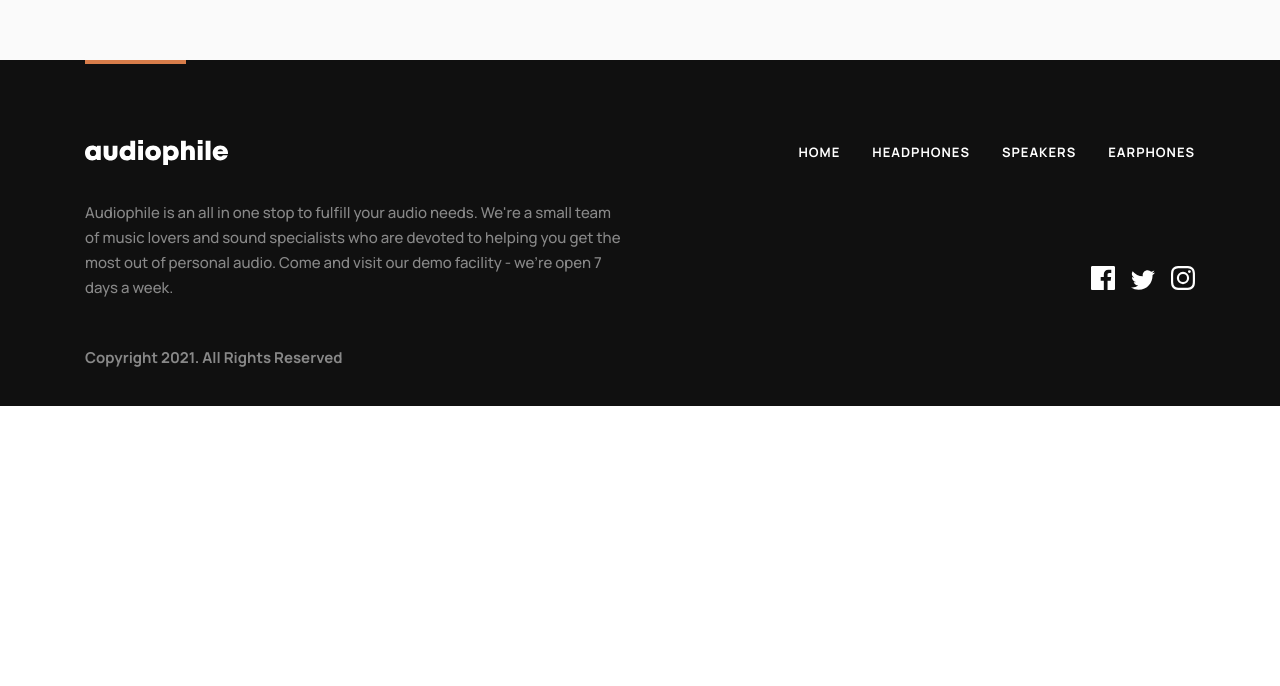
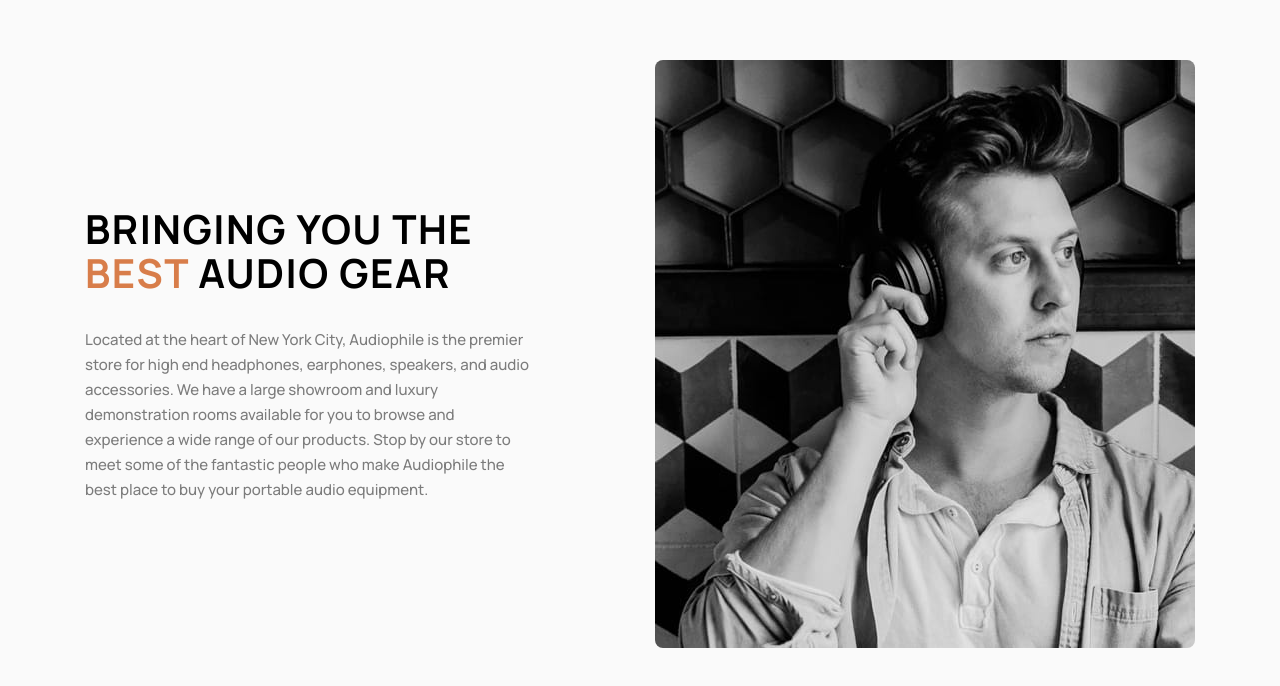
Before and after one commit to davidthus/audiophile-ecommerce, a React (Create React App) app: page / in a window 1280 px wide. Shown: the part 2728-3414 px from the top of the page. Before the commit the page ends 3134 px from the top, so only its background shows below. Built offline with nearby package versions, Linux system fonts and the light colour scheme.

Commit message:
finish desktop best gear component

```diff
--- /dev/null
+++ b/src/components/BestGear/BestGear.style.ts
@@ -0,0 +1,41 @@
+import styled from "styled-components";
+import { HeadingTwo, Subtitle } from "../../shared/typography";
+
+export const Container = styled.section`
+  width: 100%;
+  display: flex;
+  justify-content: space-between;
+  align-items: center;
+`;
+
+export const Image = styled.img`
+  width: auto;
+  height: 100%;
+  border-radius: 8px;
+`;
+
+export const Heading = styled.h2`
+  ${HeadingTwo}
+  color: #000;
+`;
+
+export const Emphasis = styled.em`
+  ${HeadingTwo}
+  color: #D87D4A;
+  font-style: normal;
+`;
+
+export const Description = styled.p`
+  ${Subtitle}
+  color: #000000;
+  mix-blend-mode: normal;
+  opacity: 0.5;
+`;
+
+export const ArticleWrapper = styled.article`
+  display: flex;
+  flex-direction: column;
+  justify-content: center;
+  gap: 2rem;
+  width: 40%;
+`;
--- /dev/null
+++ b/src/components/BestGear/BestGear.tsx
@@ -0,0 +1,33 @@
+import React from "react";
+import bestGearSrc from "../../assets/shared/desktop/image-best-gear.jpg";
+import {
+  ArticleWrapper,
+  Container,
+  Description,
+  Emphasis,
+  Heading,
+  Image,
+} from "./BestGear.style";
+
+function AboutAudiophile() {
+  return (
+    <Container>
+      <ArticleWrapper>
+        <Heading>
+          BRINGING YOU THE <Emphasis>BEST</Emphasis> AUDIO GEAR
+        </Heading>
+        <Description>
+          Located at the heart of New York City, Audiophile is the premier store
+          for high end headphones, earphones, speakers, and audio accessories.
+          We have a large showroom and luxury demonstration rooms available for
+          you to browse and experience a wide range of our products. Stop by our
+          store to meet some of the fantastic people who make Audiophile the
+          best place to buy your portable audio equipment.
+        </Description>
+      </ArticleWrapper>
+      <Image src={bestGearSrc} alt="the best audio gear" />
+    </Container>
+  );
+}
+
+export default AboutAudiophile;
--- a/src/components/HomeProducts/HomeProducts.style.ts
+++ b/src/components/HomeProducts/HomeProducts.style.ts
@@ -16,6 +16,7 @@
   margin-top: 168px;
   column-gap: 30px;
   row-gap: 48px;
+  margin-bottom: 200px;
 `;
 
 export const TopSection = styled.div`
--- a/src/components/index.ts
+++ b/src/components/index.ts
@@ -1,3 +1,4 @@
+export { default as BestGear } from "./BestGear/BestGear";
 export { default as CategoryLinks } from "./CategoryLinks/CategoryLinks";
 export { default as Hero } from "./Hero/Hero";
 export { default as HomeProducts } from "./HomeProducts/HomeProducts";
--- a/src/pages/Home/Home.tsx
+++ b/src/pages/Home/Home.tsx
@@ -1,5 +1,5 @@
 import React from "react";
-import { CategoryLinks, Hero, HomeProducts } from "../../components";
+import { BestGear, CategoryLinks, Hero, HomeProducts } from "../../components";
 import { ContentWrapper, PageContainer } from "./Home.style";
 
 function Home() {
@@ -9,6 +9,7 @@
       <ContentWrapper>
         <CategoryLinks />
         <HomeProducts />
+        <BestGear />
       </ContentWrapper>
     </PageContainer>
   );
```
